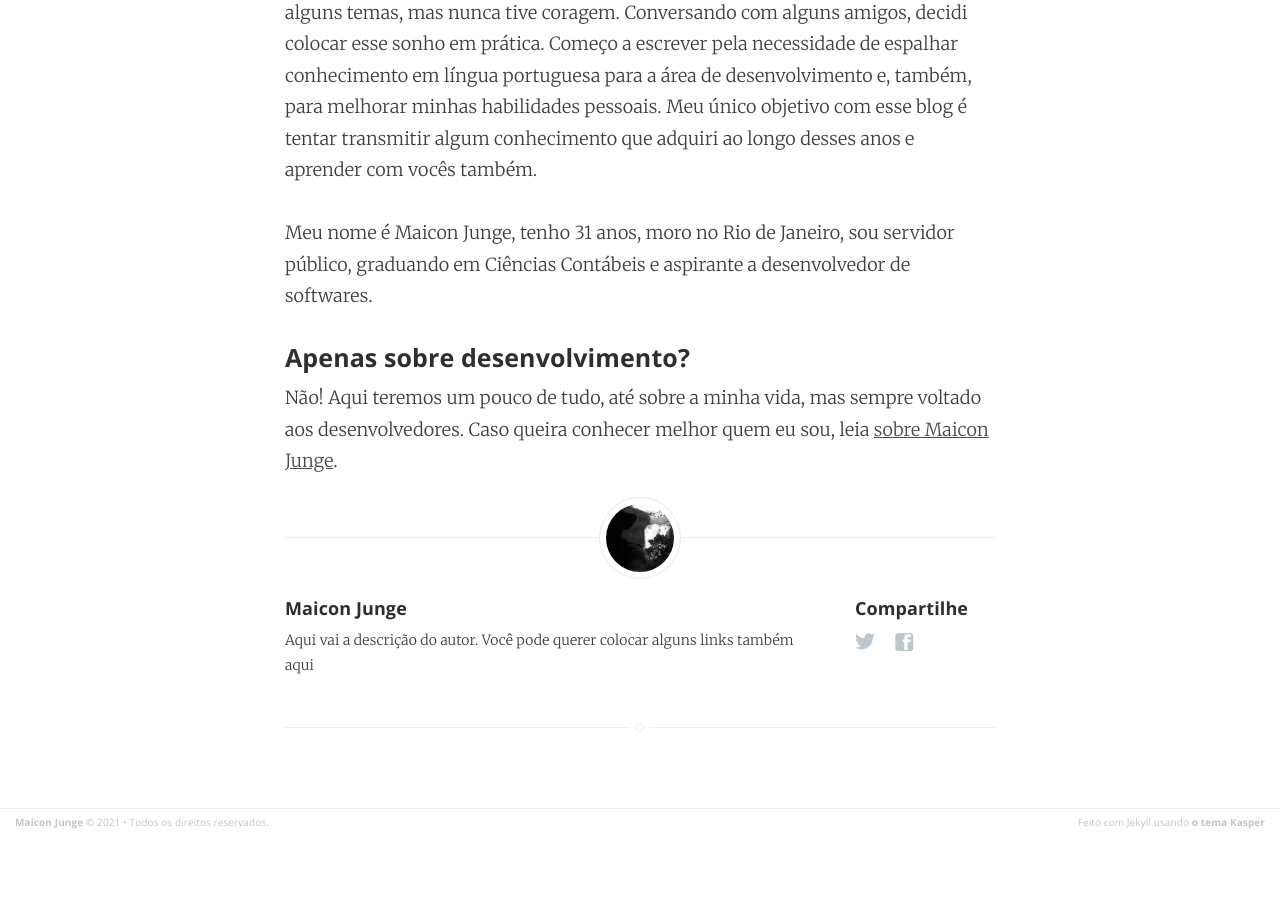
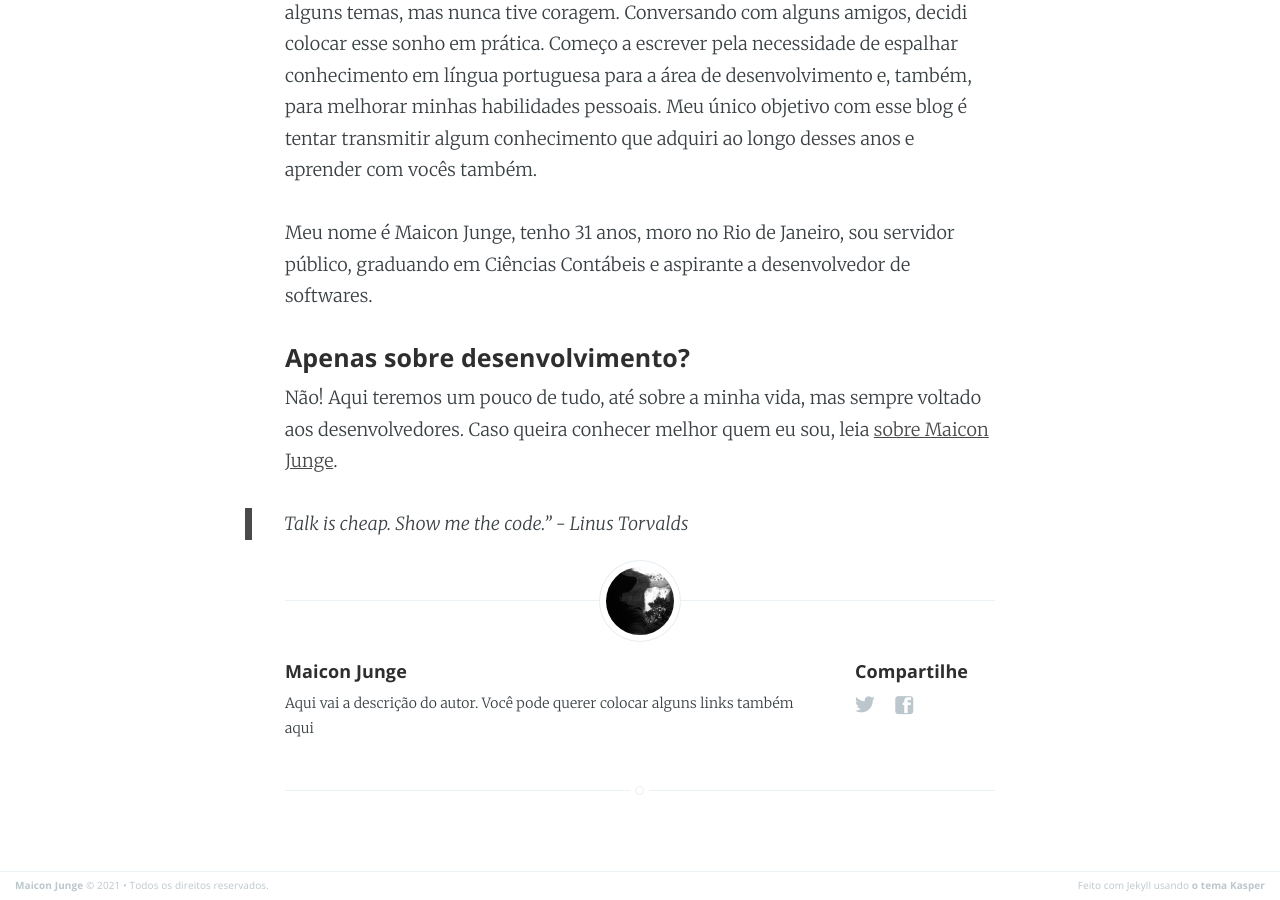
Before and after one commit to MaiconJunge/maiconjunge.github.io, a Jekyll site: the page built from _posts/2021-02-16-hello-world.markdown, in a window 1280 px wide and 900 px high, scrolled down 640 px. Built offline with Jekyll 4.4.1, drawn with Linux system fonts in a browser that asks for light colours; before the commit the page ends 1477 px from its top, so only the background shows below that.

Commit message:
Update 2021-02-16-hello-world.markdown

```diff
--- a/_posts/2021-02-16-hello-world.markdown
+++ b/_posts/2021-02-16-hello-world.markdown
@@ -13,3 +13,5 @@
 <h4>Apenas sobre desenvolvimento?</h4>
 
 Não! Aqui teremos um pouco de tudo, até sobre a minha vida, mas sempre voltado aos desenvolvedores. Caso queira conhecer melhor quem eu sou, leia <a href="/sobre">sobre Maicon Junge</a>.
+
+>Talk is cheap. Show me the code." - Linus Torvalds
```
